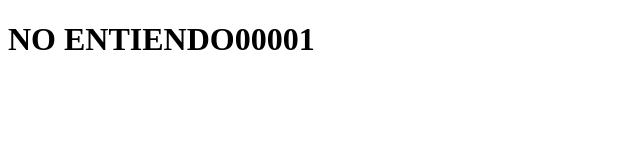
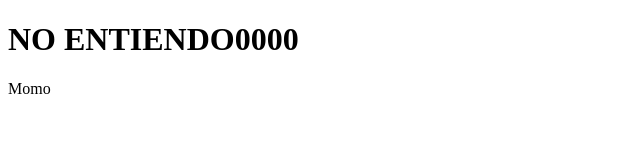
Before and after one commit to franfercalderon/proyecto-1-acamica, a plain HTML site: page index2.html in a window 1280 px wide. Shown: the full height of the page, 0-640 px from the left. Drawn offline with Linux system fonts and the light colour scheme.

Commit message:
añadi parrafo

```diff
--- a/index2.html
+++ b/index2.html
@@ -6,6 +6,7 @@
     <title>GIT</title>
 </head>
 <body>
-    <h1>NO ENTIENDO00001</h1>
+    <h1>NO ENTIENDO0000</h1>
+    <p>Momo</p>
 </body>
 </html>
```
